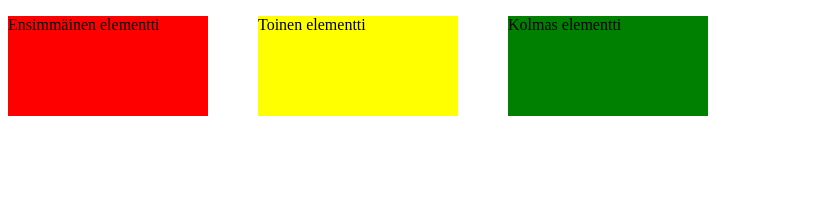
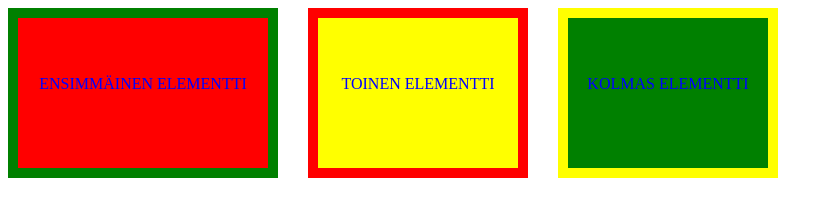
Before and after one commit to H4m5t3r/Lapio-website, a plain HTML site: page position.html in a window 1280 px wide. Shown: the whole page, without its empty margins (0-833 px from the left). Drawn offline with Linux system fonts and the light colour scheme.

Commit message:
Osa 3. Kymmenes tehtävä

```diff
--- a/styles.css
+++ b/styles.css
@@ -1,21 +1,42 @@
 .first-box-container {
-    width: 200px;
-    height: 100px;
+    width: 250px;
+    height: 150px;
+    border-style: solid;
+    border-width: 10px;
+    border-color: green;
     background-color: red;
+    color: blue;
+    text-align: center;
+    text-transform: uppercase;
+    line-height: 100px;
   }
 
   .second-box-container {
     width: 200px;
-    height: 100px;
+    height: 150px;
     background-color: yellow;
-    position: relative; left: 250px;;
-    position: relative; bottom: 116px;;
+    border-style: solid;
+    border-width: 10px;
+    border-color: red;
+    color: blue;
+    text-align: center;
+    text-transform: uppercase;
+    line-height: 100px;
+    position: relative; left: 300px;;
+    position: relative; bottom: 170px;;
   }
 
   .third-box-container {
     width: 200px;
-    height: 100px;
+    height: 150px;
     background-color: green;
-    position: relative; left: 500px;;
-    position: relative; bottom: 232px;;
+    border-style: solid;
+    border-width: 10px;
+    border-color: yellow;
+    color: blue;
+    text-align: center;
+    text-transform: uppercase;
+    line-height: 100px;
+    position: relative; left: 550px;;
+    position: relative; bottom: 340px;;
   }
```
